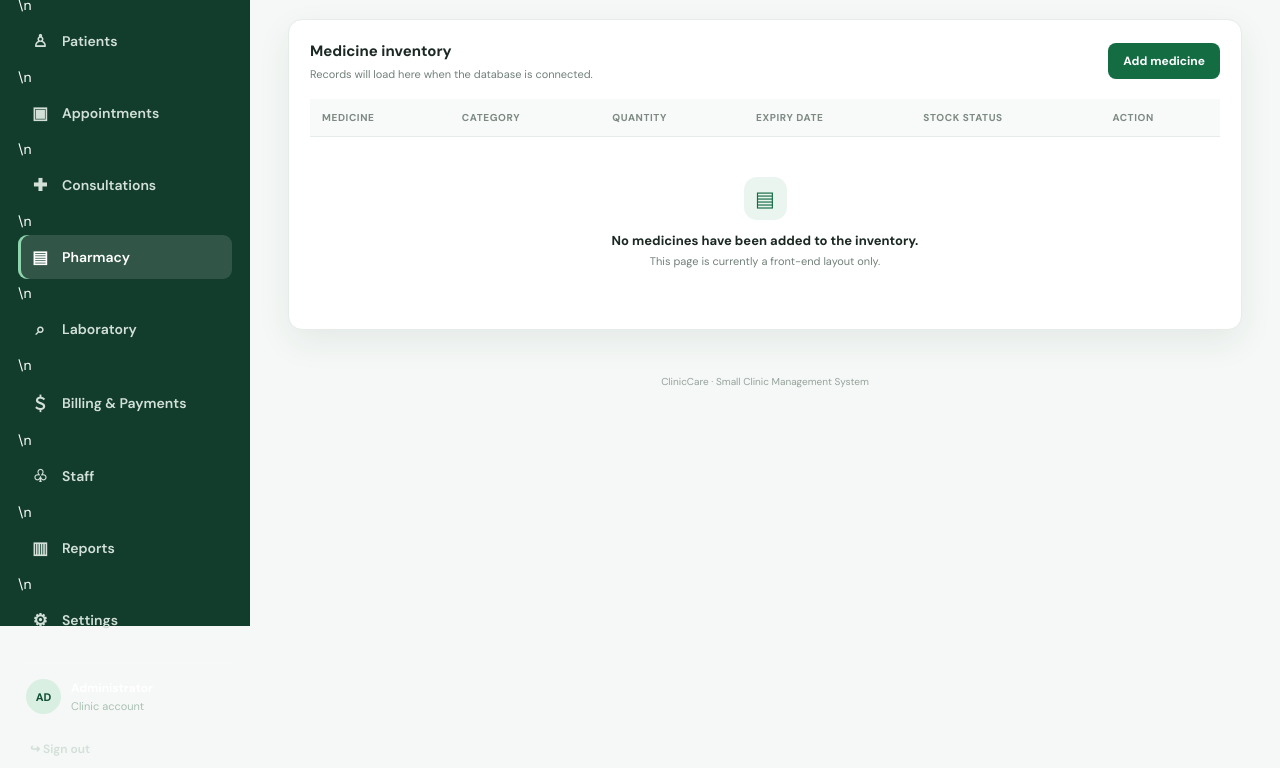
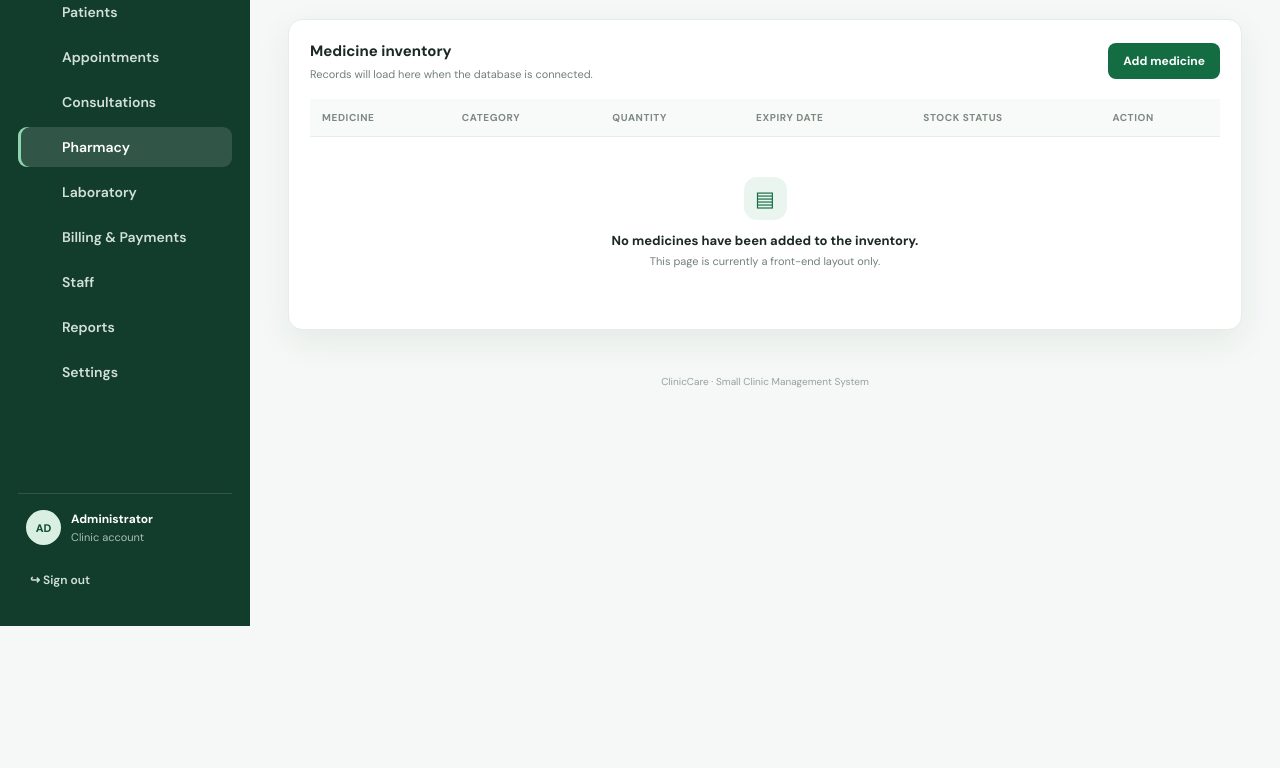
Before and after one commit to rayp20081217-rgb/clinic, a plain HTML site: page pharmacy.html in a window 1280 px wide. Shown: the part 174-942 px from the top of the page. After the commit the page ends 800 px from the top, so only its background shows below. Drawn offline with Linux system fonts and the light colour scheme; files that its build step writes are made by us from their sources.

Commit message:
Update pharmacy.html

```diff
--- a/pharmacy.html
+++ b/pharmacy.html
@@ -5,14 +5,14 @@
   <meta name="viewport" content="width=device-width, initial-scale=1.0">
   <meta name="theme-color" content="#146c43">
   <title>Pharmacy | ClinicCare</title>
-  <link rel="stylesheet" href="css/style.css">
+  <link rel="stylesheet" href="style.css">
 </head>
 <body>
   <div class="app-layout">
     <aside class="sidebar">
       <a class="brand" href="dashboard.html"><span class="brand-mark">+</span><span>ClinicCare</span></a>
       <p class="side-label">WORKSPACE</p>
-      <nav class="side-nav"><a class="nav-link " href="dashboard.html"><span class="nav-icon">▦</span>Dashboard</a>\n<a class="nav-link " href="patients.html"><span class="nav-icon">♙</span>Patients</a>\n<a class="nav-link " href="appointments.html"><span class="nav-icon">▣</span>Appointments</a>\n<a class="nav-link " href="consultations.html"><span class="nav-icon">✚</span>Consultations</a>\n<a class="nav-link active" href="pharmacy.html"><span class="nav-icon">▤</span>Pharmacy</a>\n<a class="nav-link " href="laboratory.html"><span class="nav-icon">⌕</span>Laboratory</a>\n<a class="nav-link " href="billing.html"><span class="nav-icon">＄</span>Billing & Payments</a>\n<a class="nav-link " href="staff.html"><span class="nav-icon">♧</span>Staff</a>\n<a class="nav-link " href="reports.html"><span class="nav-icon">▥</span>Reports</a>\n<a class="nav-link " href="settings.html"><span class="nav-icon">⚙</span>Settings</a></nav>
+      <nav class="side-nav"><a class="nav-link " href="dashboard.html"><span class="nav-icon"></span>Dashboard</a><a class="nav-link " href="patients.html"><span class="nav-icon"></span>Patients</a><a class="nav-link " href="appointments.html"><span class="nav-icon"></span>Appointments</a><a class="nav-link " href="consultations.html"><span class="nav-icon"></span>Consultations</a><a class="nav-link active" href="pharmacy.html"><span class="nav-icon"></span>Pharmacy</a><a class="nav-link " href="laboratory.html"><span class="nav-icon"></span>Laboratory</a><a class="nav-link " href="billing.html"><span class="nav-icon"></span>Billing & Payments</a><a class="nav-link " href="staff.html"><span class="nav-icon"></span>Staff</a><a class="nav-link " href="reports.html"><span class="nav-icon"></span>Reports</a><a class="nav-link " href="settings.html"><span class="nav-icon"></span>Settings</a></nav>
       <div class="sidebar-bottom">
         <div class="user-mini"><div class="avatar">AD</div><div><strong>Administrator</strong><small>Clinic account</small></div></div>
         <a class="nav-link logout-link" href="index.html">↪ Sign out</a>
```
